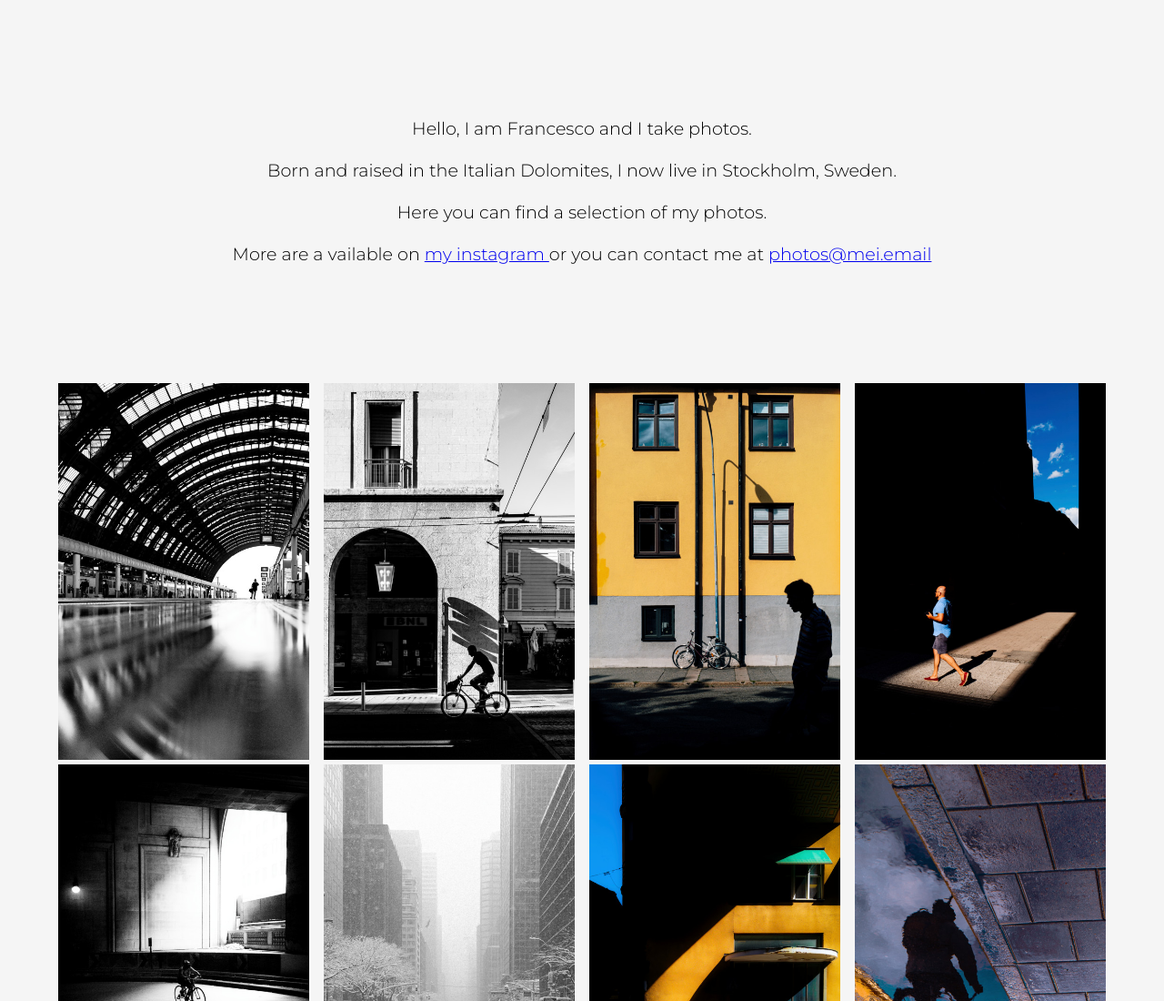
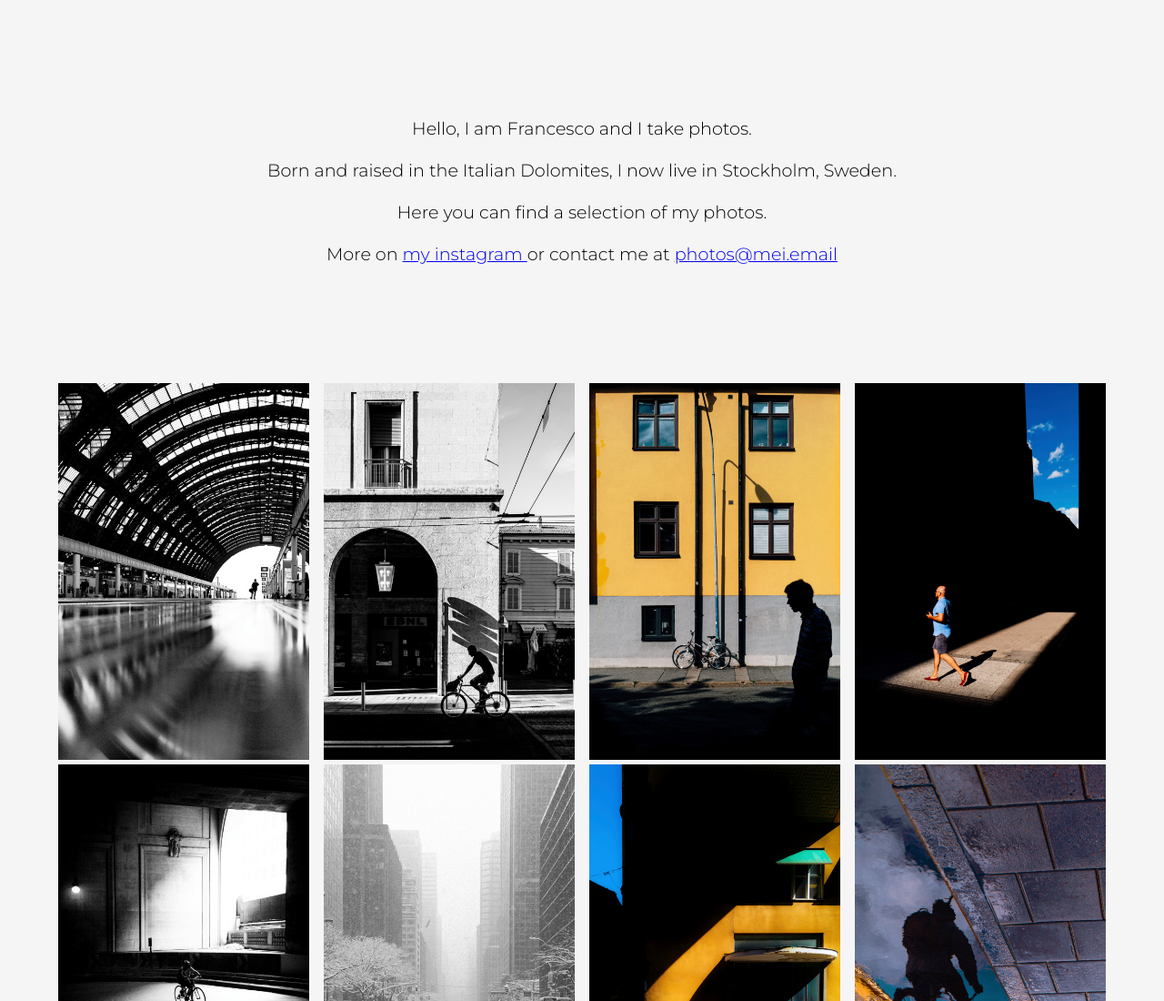
Before and after one commit to francescomei/f.photos, a plain HTML site: page index.html in a window 1280 px wide. Shown: the top 1100 px of the page at 91% size. Drawn offline with nearby package versions, Linux system fonts and the light colour scheme.

Commit message:
Update index.html

```diff
--- a/index.html
+++ b/index.html
@@ -47,7 +47,7 @@
           <p>Hello, I am Francesco and I take photos.</p>
           <p>Born and raised in the Italian Dolomites, I now live in Stockholm, Sweden.</p>
           <p>Here you can find a selection of my photos. </p>
-          <p>More are a vailable on <a href="https://www.instagram.com/francescomei/" target="_blank">my instagram </a> or you can contact me at <a href="photos@mei.email">photos@mei.email</a></p>
+          <p>More on <a href="https://www.instagram.com/francescomei/" target="_blank">my instagram </a> or contact me at <a href="photos@mei.email">photos@mei.email</a></p>
       </div>
     </div>
     <section>
```
